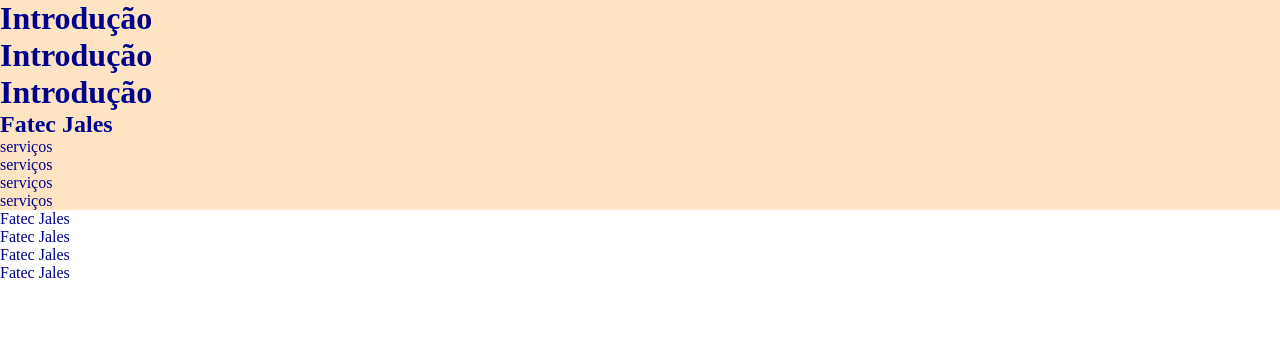
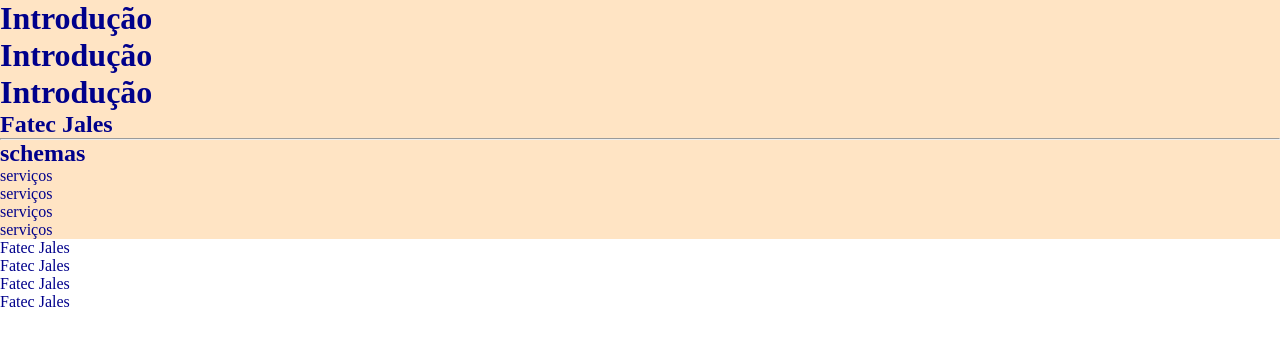
Before and after one commit to WilliamCasimiro/Meu-Site, a plain HTML site: page index.html in a window 1280 px wide. Drawn offline with Linux system fonts and the light colour scheme.

Commit message:
atualizando novamente index.html

```diff
--- a/index.html
+++ b/index.html
@@ -13,6 +13,8 @@
             <h1>Introdução</h1>
             <h1>Introdução</h1>
             <h2>Fatec Jales</h2>
+            <hr>
+            <h2>schemas</h2>
         </header>
         <nav>
             <ul>
```
